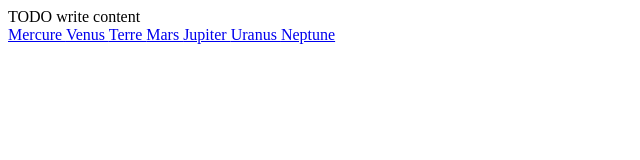
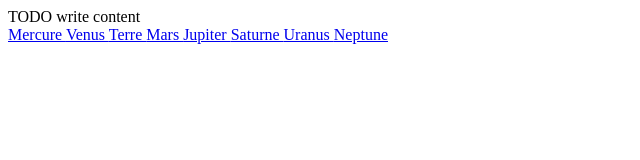
Before and after one commit to paolodubois/paolodubois.github.io, a plain HTML site: page SystemeSun.html in a window 1280 px wide. Shown: the full height of the page, 0-640 px from the left. Drawn offline with Linux system fonts and the light colour scheme.

Commit message:
Update SystemeSun.html

```diff
--- a/SystemeSun.html
+++ b/SystemeSun.html
@@ -17,7 +17,7 @@
         <a href="Terre.html"> Terre </a>
         <a href="Mars.html"> Mars </a>
         <a href="Jupiter.html"> Jupiter </a>
-        <a href="Saturne.html> Saturne </a>
+        <a href="Saturne.html"> Saturne </a>
         <a href="Uranus.html"> Uranus </a>
         <a href="Neptune.html"> Neptune </a>
     </body>
```
